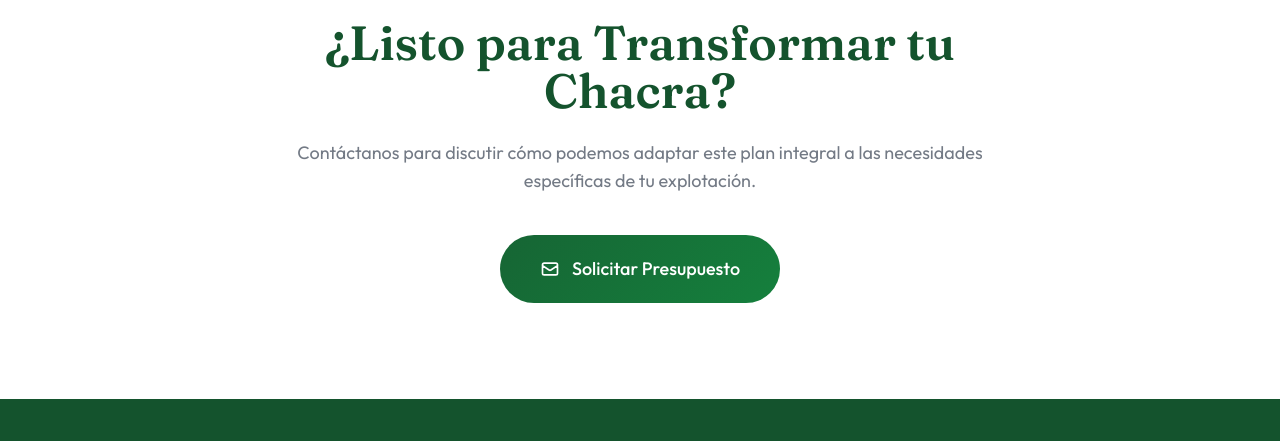
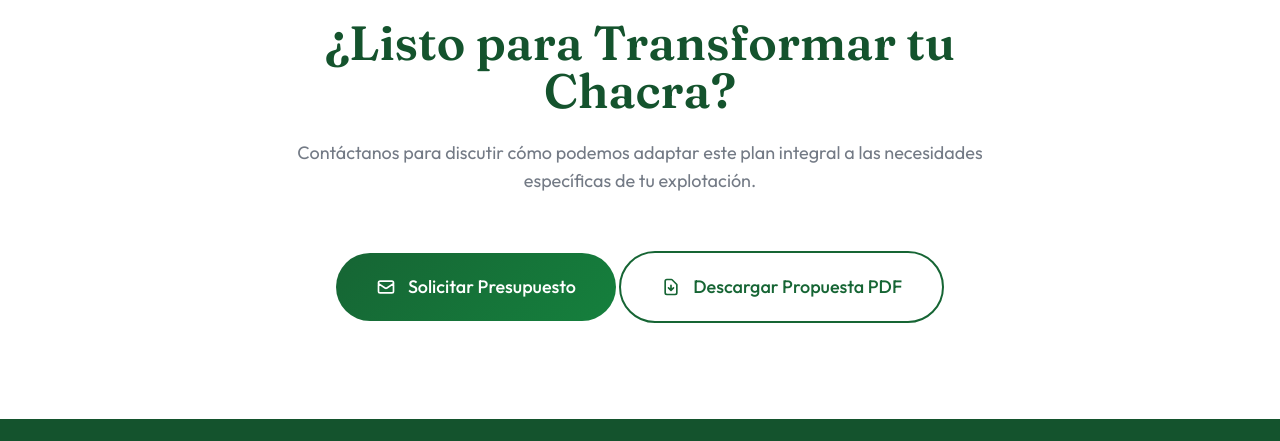
Before and after one commit to jeo20/agroinn3, a plain HTML site: page index.html in a window 1280 px wide. Shown: the part 4565-5006 px from the top of the page. Drawn offline with nearby package versions, Linux system fonts and the light colour scheme.

Commit message:
link pdf

```diff
--- a/index.html
+++ b/index.html
@@ -557,6 +557,12 @@
                 </svg>
                 Solicitar Presupuesto
             </a>
+            <a href="Propuesta Casa Yagüe-Host, Angus & Wines - Bodega.pdf" download class="inline-flex items-center justify-center gap-3 text-forest font-medium px-8 md:px-10 py-4 md:py-5 rounded-full text-base md:text-lg w-full md:w-auto mt-4 border-2 border-forest hover:bg-forest hover:text-white transition-all">
+                <svg class="w-5 h-5" fill="none" stroke="currentColor" viewBox="0 0 24 24">
+                    <path stroke-linecap="round" stroke-linejoin="round" stroke-width="2" d="M12 10v6m0 0l-3-3m3 3l3-3m2 8H7a2 2 0 01-2-2V5a2 2 0 012-2h5.586a1 1 0 01.707.293l5.414 5.414a1 1 0 01.293.707V19a2 2 0 01-2 2z"/>
+                </svg>
+                Descargar Propuesta PDF
+            </a>
         </div>
     </section>
 
```
